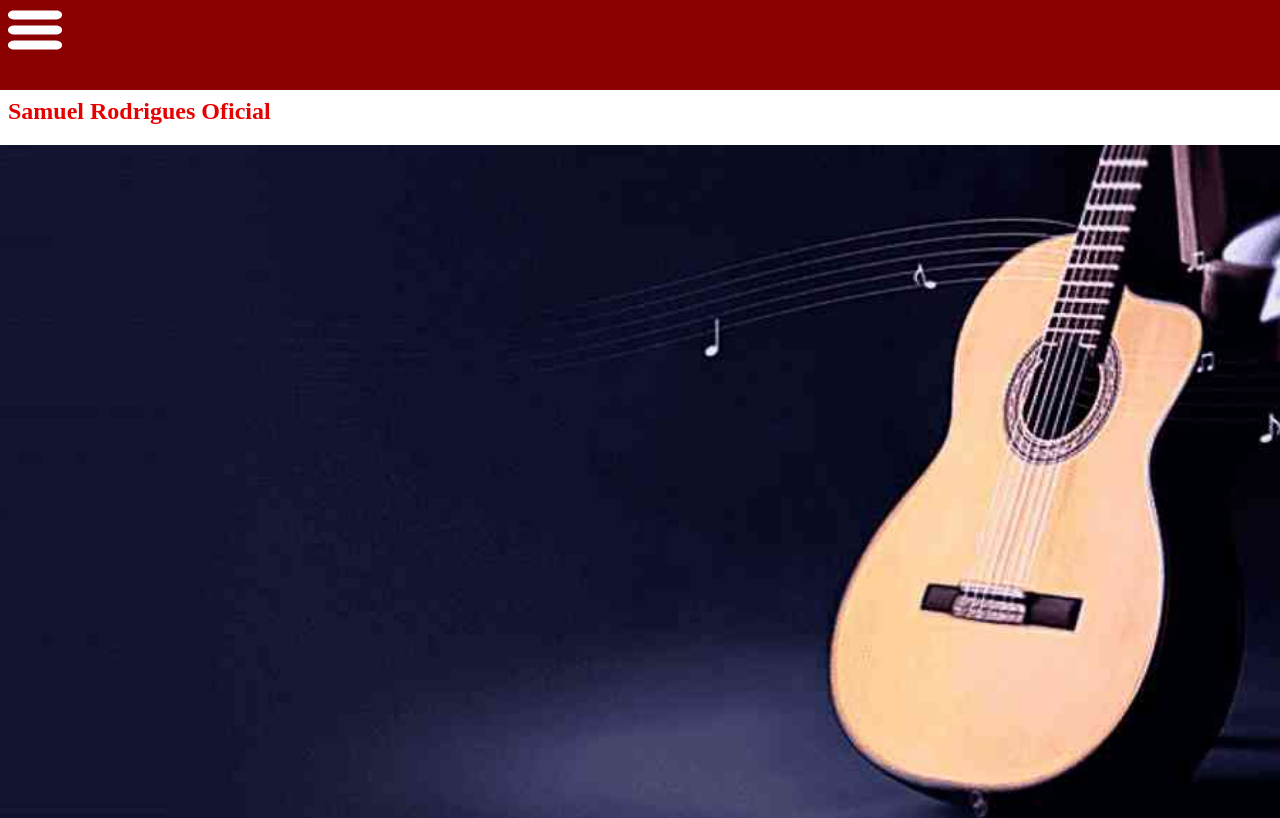
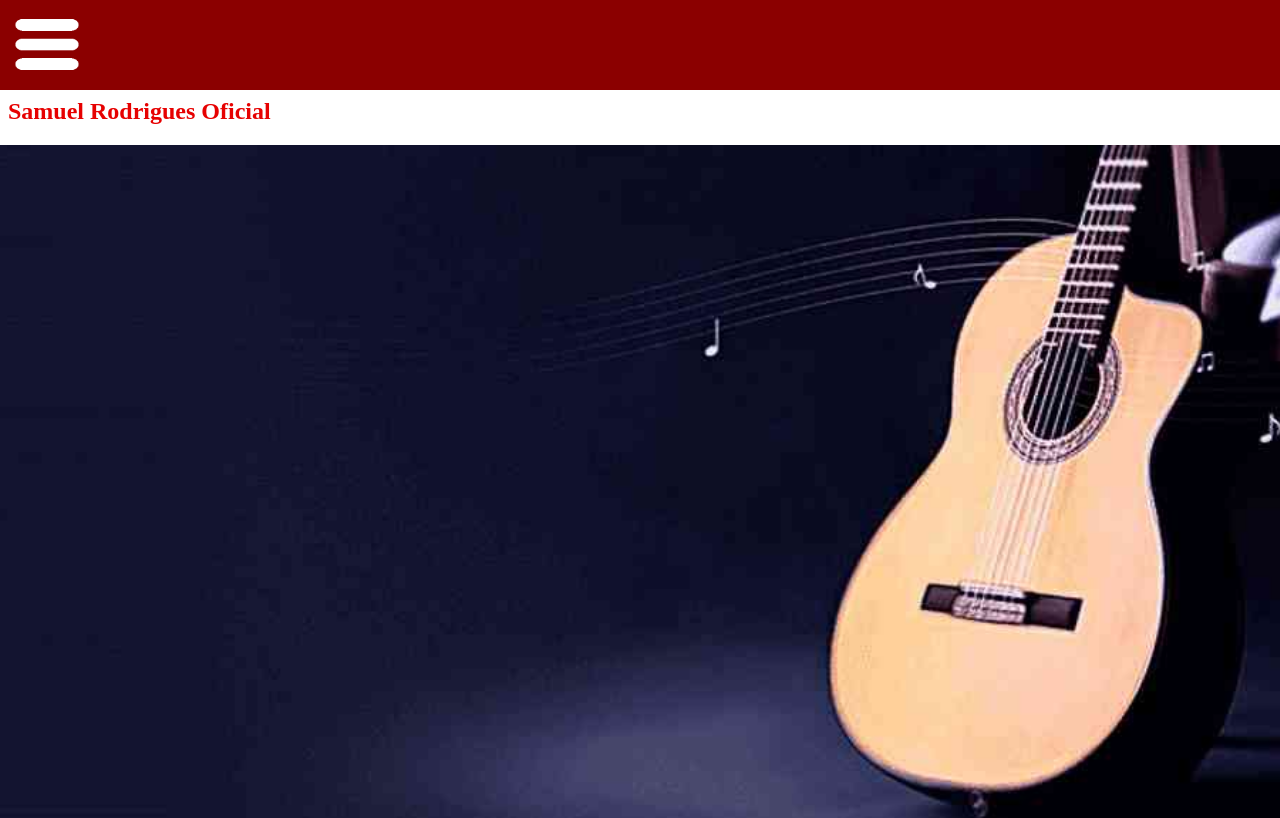
Before and after one commit to FelipeSchmitt/samuel, a plain HTML site: page index.html in a window 1280 px wide. Shown: the top 818 px of the page. Drawn offline with Linux system fonts and the light colour scheme.

Commit message:
Update menu-style.css

```diff
--- a/css/menu-style.css
+++ b/css/menu-style.css
@@ -7,9 +7,9 @@ header{
     background-color: darkred;
 }
 header img{
-    padding: 5px;
-    width: 60px;
-    height: 50px;
+    padding: 12px;
+    width: 70px;
+    height: 65px;
     cursor: pointer;
 }
 #menu-drop{
```
